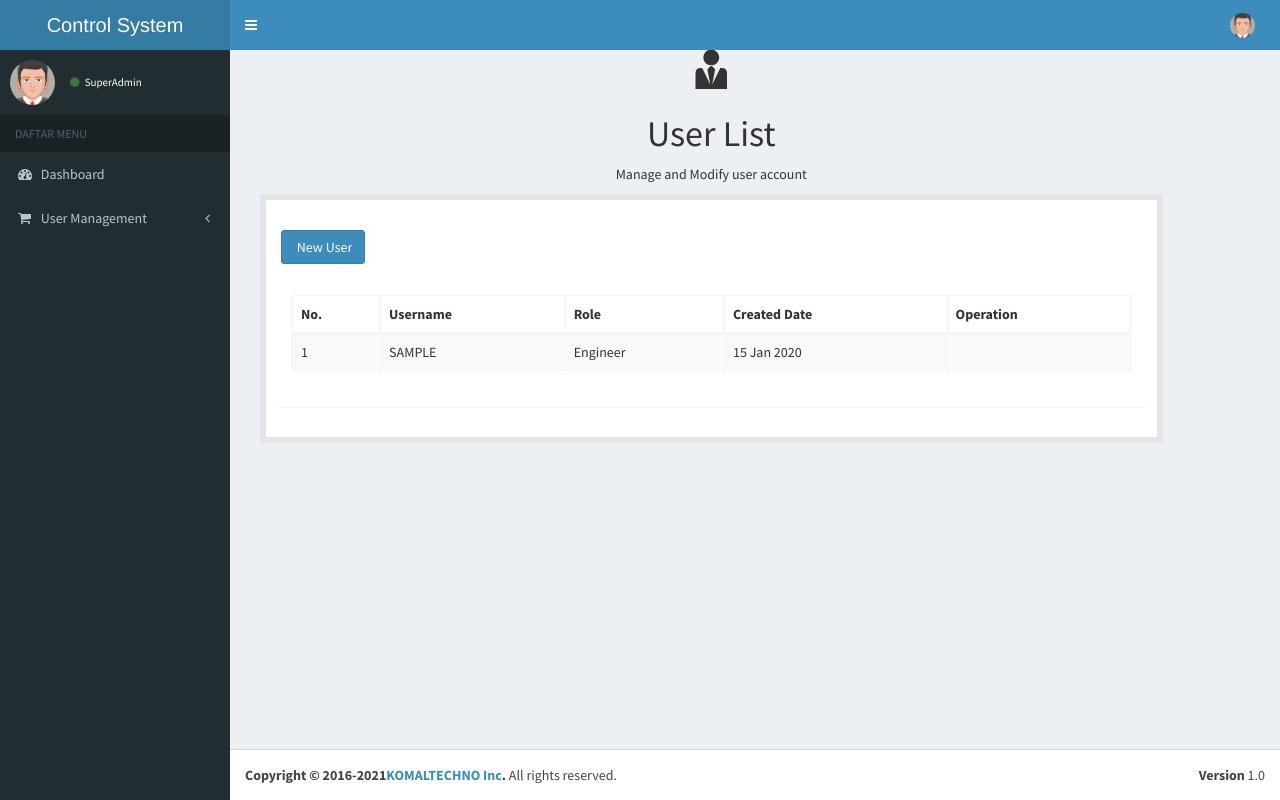
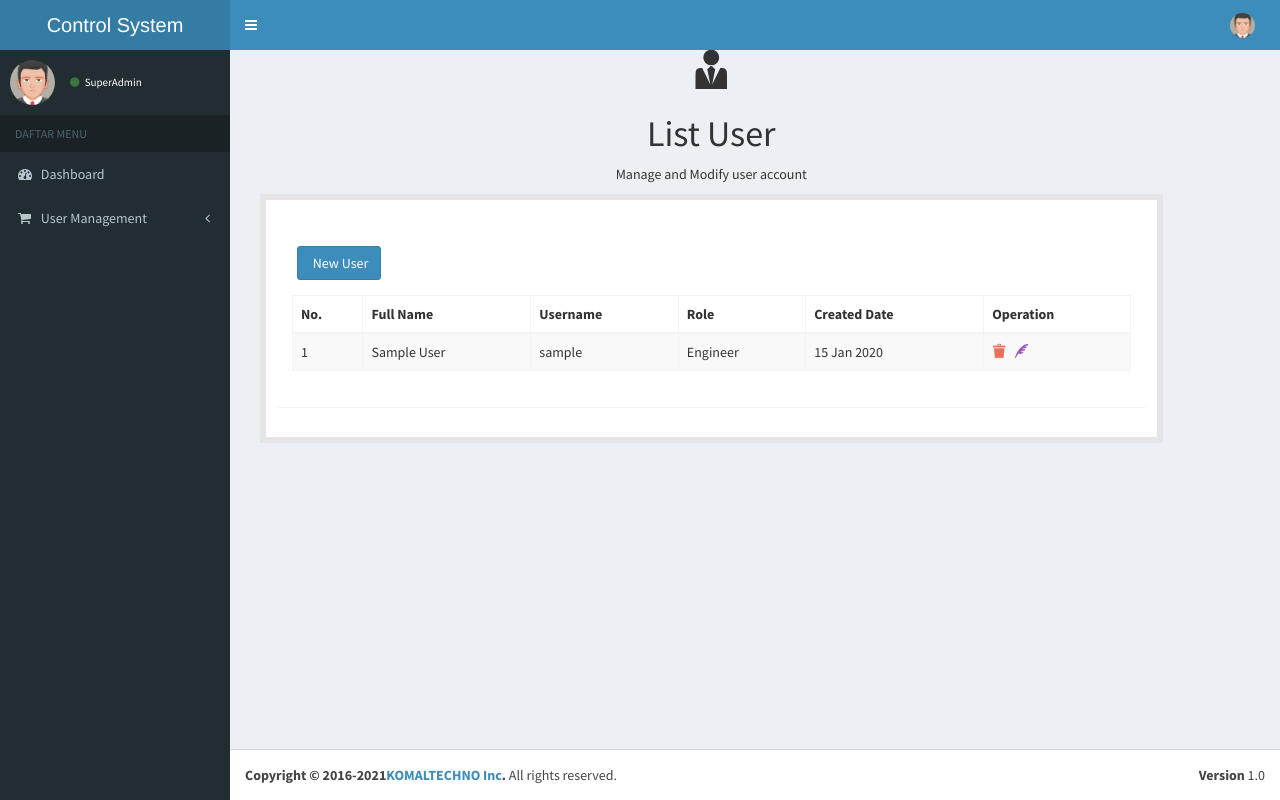
Before and after one commit to jimmyfish/bts, a PHP site: template src/Templates/listUser.twig in a window 1280 px wide. Run offline with PHP 8.4, Linux system fonts and the light colour scheme; the template is opened without the code that fills it: most values are stand-ins (such as "Sample title", 1, 10 or a date in 2020); a stand-in replaces the project's code that opens the database connection; some libraries are stand-ins or nearby versions; some web fonts are replaced.

Commit message:
Initial Commit

```diff
--- a/src/Http/Controller/AppController.php
+++ b/src/Http/Controller/AppController.php
@@ -237,9 +237,9 @@ class AppController implements ControllerProviderInterface
     public function showAllUser()
     {
         $user = $this->app['user.repository']->findAll();
-        $infoUser = $this->app['session']->get('role');
+//        $infoUser = $this->app['session']->get('role');
 
-        return $this->app['twig']->render('listUser.twig',['userList'=>$user,'infoUser'=>$infoUser]);
+        return $this->app['twig']->render('listUser.twig',['userList'=>$user]);
     }
 
     public function deleteUserAction()
--- a/src/Http/Form/selectSiteForm.php
+++ b/src/Http/Form/selectSiteForm.php
@@ -32,7 +32,7 @@ class selectSiteForm extends AbstractType
             'siteId',
             EntityType::class,
             [
-              'class' => 'Yanna\bts\Domain\Entity\Site',
+                'class' => 'yanna:site',
                 'choices' => $site->getSiteId()
             ]
         )->add(
--- a/src/Http/Form/userForm.php
+++ b/src/Http/Form/userForm.php
@@ -34,7 +34,7 @@ class userForm extends AbstractType
             [
                 'constraints' => new Assert\NotBlank(),
                 'label' => false,
-                'attr' => ['class'=>'form-control','placeholder'=>'Input Name'],
+                'attr' => ['class'=>'form-control','placeholder'=>'Full Name','required'=>'required'],
                 'label_attr' => ['class'=>'field-label']
             ]
         )->add(
--- a/src/Templates/layouts/head.twig
+++ b/src/Templates/layouts/head.twig
@@ -38,7 +38,7 @@
         <!-- Logo -->
         <a href="{{ ('/home') }}" class="logo">
             <!-- mini logo for sidebar mini 50x50 pixels -->
-            <span class="logo-mini"><b>P</b>BTS</span>
+            <span class="logo-mini"><b>B</b>TS</span>
             <!-- logo for regular state and mobile devices -->
             <span class="logo-lg">Control System</span>
         </a>
@@ -54,21 +54,18 @@
             <div class="navbar-custom-menu">
                 <ul class="nav navbar-nav">
 
-                    <!-- Notifications: style can be found in dropdown.less -->
 
-                    <!-- User Account: style can be found in dropdown.less -->
                     <li class="dropdown user user-menu">
                         <a href="#" class="dropdown-toggle" data-toggle="dropdown">
                             <img src="{{ app.request.basepath }}assets/dist/img/avatar5.png" class="user-image" alt="User Image">
-                            <span class="hidden-xs">{{ app.session.get('name')['value'] }}</span>
+                            <span class="hidden-xs" style="text-transform: capitalize">{{ app.session.get('name')['value'] }}</span>
                         </a>
                         <ul class="dropdown-menu">
                             <!-- User image -->
                             <li class="user-header">
                                 <img src="{{ app.request.basepath }}assets/dist/img/avatar5.png" class="img-circle" alt="User Image">
-                                <p>
+                                <p style="text-transform: capitalize">
                                     {{ app.session.get('name')['value'] }}
-                                    <small>Member since March,2016</small>
                                 </p>
                             </li>
                             <!-- Menu Footer-->
@@ -97,12 +94,12 @@
                     <img src="{{ app.request.basepath }}assets/dist/img/avatar5.png" class="img-circle" alt="User Image">
                 </div>
                 <div class="pull-left info">
-                    <p>{{ app.session.get('name')['value'] }}</p>
+                    <p style="text-transform: capitalize">{{ app.session.get('name')['value'] }}</p>
                     <a href="#"><i class="fa fa-circle text-success"></i>
                         {% if ((app.session.get('role')['value']) == 0) %}
                             SuperAdmin
                         {% elseif ((app.session.get('role')['value']) == 1) %}
-                            Admin
+                            Vendor
                         {% elseif ((app.session.get('role')['value']) == 2) %}
                             Documentation
                         {% else %}
--- a/src/Templates/listUser.twig
+++ b/src/Templates/listUser.twig
@@ -9,7 +9,7 @@
                     <div class="col-md-12">
                         <div class="f-center">
                             <i class="imoon-3x imoon imoon-user3"></i>
-                            <h1> User List</h1>
+                            <h1> List User</h1>
                             <p>Manage and Modify user account</p>
                         </div>
                         {% for message in app.session.getFlashBag.get('message_success') %}
@@ -19,22 +19,25 @@
                             </div>
                         {% endfor %}
                         <div style="padding:30px 10px 10px 10px;background-color: #fff;margin-top: 10px;border:6px solid rgba(204, 204, 204,0.5)">
-                            {% if ((infoUser['value']) == 0) %}
-                                <a href="{{ ('/newUser') }}" class="btn btn-primary" style="margin:0 0 15px 5px;"><i class="glyphicons glyphicons-user_add"></i> &nbsp;New User</a>
-                            {% endif %}
+
 
                             <div class="panel panel-visible" id="spy2">
+
                                 <div class="panel-body pn">
+                                    {% if ((app.session.get('role')['value']) == 0) %}
+                                        <a href="{{ ('/newUser') }}" class="btn btn-primary" style="margin:0 0 15px 5px;"><i class="glyphicons glyphicons-user_add"></i> &nbsp;New User</a>
+                                    {% endif %}
                                     <table class="table table-striped table-hover table-bordered" id="datatable2" cellspacing="0" width="100%">
 
                                         <thead>
                                         <tr>
                                             <th>No.</th>
+                                            <th>Full Name</th>
                                             <th>Username</th>
                                             <th>Role</th>
                                             <th>Created Date</th>
 
-                                            {% if ((infoUser['value']) == 0) %}
+                                            {% if ((app.session.get('role')['value']) == 0) %}
                                                 <th>Operation</th>
                                             {% endif %}
 
@@ -47,25 +50,28 @@
 
                                             <tr>
                                                 <td>{{ i }}</td>
-                                                <td style="text-transform: uppercase">{{ list.username }}</td>
-                                                {% if (list.role == '0')%}
+                                                <td style="text-transform: capitalize">{{ list.name }}</td>
+                                                <td>{{ list.username }}</td>
+                                                {% if (list.role == 0)%}
                                                     <td>SuperAdmin</td>
-                                                {% elseif (list.role == '1') %}
-                                                    <td>Admin</td>
-                                                {% elseif (list.role == '2') %}
+                                                {% elseif (list.role == 1) %}
+                                                    <td>Vendor</td>
+                                                {% elseif (list.role == 2) %}
                                                     <td>Documentation</td>
                                                 {% else %}
                                                     <td>Engineer</td>
                                                 {% endif %}
                                                 <td>{{ list.createdAt|date('d M Y') }}</td>
 
-                                                {% if ((infoUser['value']) == 0) %}
+                                                {% if (app.session.get('role')['value'] == 0) %}
                                                     <td>
                                                         <a href="/delete/{{ list.id }}" title="Delete Account">
-                                                            <i class="glyphicons glyphicons-bin" style="color: #EC6F5A"></i>
+                                                            <i class="imoon imoon-remove" style="color: #EC6F5A"></i>
                                                         </a>
-
-                                                        <a href="#" title="Edit Account"><i class="glyphicons glyphicons-pencil" style="color:#9b59b6;"></i></a>
+                                                        &nbsp;
+                                                        <a href="#" title="Edit Account">
+                                                            <i class="imoon imoon-quill" style="color:#9b59b6;"></i>
+                                                        </a>
                                                     </td>
                                                 {% endif %}
 
--- a/src/Templates/newUser.twig
+++ b/src/Templates/newUser.twig
@@ -38,7 +38,7 @@
                                 </div>
                             </div>
                             <div class="checkbox-custom checkbox-system mb5">
-                                <input type="checkbox" id="showPassword" onchange="document.getElementById('user_form_password').type = this.checked ? 'text' : 'password'">
+                                <input type="checkbox" id="showPassword" onchange="document.getElementById('password').type = this.checked ? 'text' : 'password'">
                                 <label for="showPassword">Show Password</label>
                             </div>
                             <div class="form-group">
```
Also changed, not shown: src/Domain/Entity/User.php (+8 -0 lines), src/Templates/layouts/userService.php (added, +15 -0 lines). Lines whose indentation alone changed are shown as unchanged.
